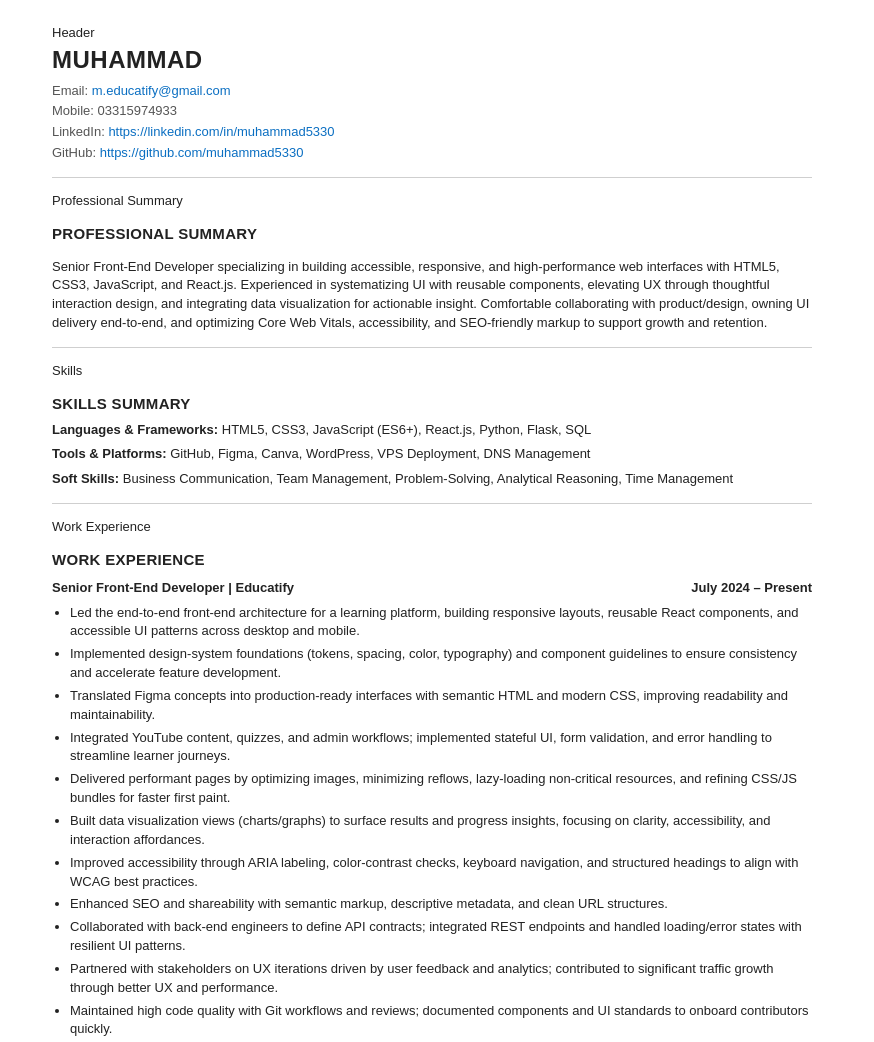
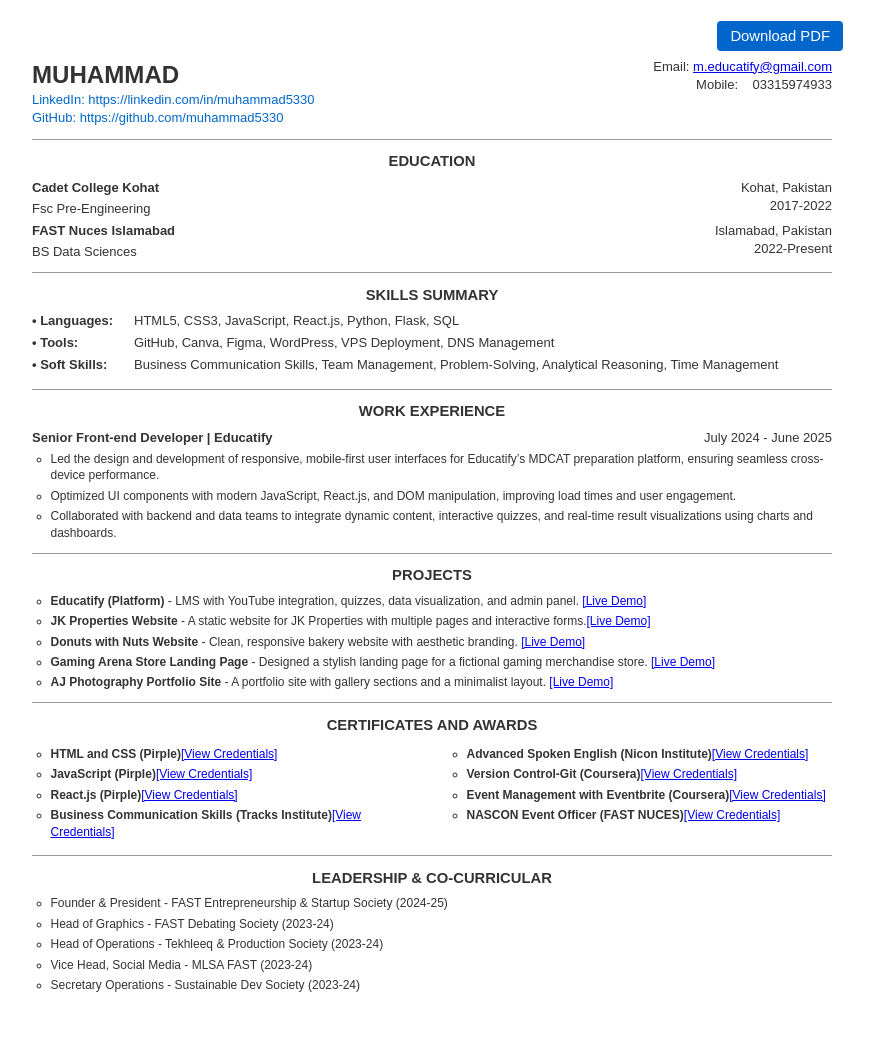
Before and after one commit to muhammad5330/myresume, a plain HTML site: page index.html in a window 1280 px wide. Shown: the top 1042 px of the page, without its empty margins (208-1082 px from the left). Drawn offline with Linux system fonts and the light colour scheme.

Commit message:
updated the last resume

```diff
--- a/index.html
+++ b/index.html
@@ -1,280 +1,390 @@
 <!DOCTYPE html>
 <html lang="en">
 <head>
-  <meta charset="UTF-8" />
-  <meta name="viewport" content="width=device-width, initial-scale=1.0"/>
-  <title>Muhammad — Front-End Developer Resume</title>
+    <meta charset="UTF-8">
+    <meta name="viewport" content="width=device-width, initial-scale=1.0">
+    <title>Professional Resume</title>
+    <!-- Add html2pdf.js library -->
+    <script src="https://cdnjs.cloudflare.com/ajax/libs/html2pdf.js/0.10.1/html2pdf.bundle.min.js"></script>
     <style>
-    /* Base */
-    :root {
-      --text: #222;
-      --muted: #555;
-      --accent: #0b6fc2;
-      --border: #cfcfcf;
-    }
-    * { box-sizing: border-box; }
-    html, body {
-      padding: 0;
+        body {
+            font-family: Arial, sans-serif;
+            color: #333;
+            line-height: 1.39;
             margin: 0;
-      background: #fff;
-      color: var(--text);
-      font-family: Arial, Helvetica, sans-serif;
-      line-height: 1.45;
-      font-size: 13px;
+            padding: 13.4px;
+            font-size: 13px; /* Increased by 3% from 12.6px */
         }
 
-    /* Layout */
-    .resume {
+        .resume-container {
             max-width: 800px;
             margin: 0 auto;
-      padding: 24px 20px;
-    }
-    .divider {
-      border-top: 1px solid var(--border);
-      margin: 14px 0;
+            padding: 18.5px; /* Increased by 3% from 18px */
+            position: relative;
         }
 
-    /* Header */
-    header {
-      display: block;
-      margin-bottom: 8px;
-      text-align: left;
-    }
-    .name {
-      font-size: 24px;
-      font-weight: 700;
-      letter-spacing: 0.5px;
-      text-transform: uppercase;
-      margin: 0 0 4px 0;
-    }
-    .contact {
-      font-size: 13px;
-      color: var(--muted);
-    }
-    .contact a {
-      color: var(--accent);
-      text-decoration: none;
-      word-break: break-all;
-    }
-    .contact a:hover { text-decoration: underline; }
-    .contact-line { margin: 2px 0; }
-
-    /* Sections */
-    .section-title {
-      font-weight: 700;
-      text-transform: uppercase;
-      text-align: left;
-      font-size: 15px;
-      margin: 12px 0 6px 0;
-      letter-spacing: 0.3px;
+        .download-btn {
+            position: absolute;
+            top: 7.2px;
+            right: 7.2px;
+            background-color: #0066cc;
+            color: white;
+            border: none;
+            padding: 7.2px 13.4px;
+            border-radius: 4px;
+            cursor: pointer;
+            font-size: 14.8px; /* Increased by 3% from 14.4px */
+            transition: background-color 0.3s;
+            z-index: 100;
         }
 
-    /* Lists */
-    ul {
-      margin: 6px 0;
-      padding-left: 18px;
-    }
-    li {
-      margin: 4px 0;
+        .download-btn:hover {
+            background-color: #004c99;
         }
 
-    /* Entries */
-    .item { margin: 8px 0; }
-    .item-header {
+        .header {
+            display: flex;
+            justify-content: space-between;
+            margin-bottom: 11.3px; /* Increased by 3% from 11px */
+            margin-top: 25.8px; /* Increased by 3% from 25px */
+        }
+
+        .name {
+            font-size: 24.1px; /* Increased by 3% from 23.4px */
+            font-weight: bold;
+            text-transform: uppercase;
+        }
+
+        .contact-info {
+            text-align: right;
+            font-size: 13px; /* Increased by 3% from 12.6px */
+        }
+
+        .links {
+            font-size: 13px; /* Increased by 3% from 12.6px */
+        }
+
+        .links a {
+            color: #0066cc;
+            text-decoration: none;
+        }
+
+        .links a:hover {
+            text-decoration: underline;
+        }
+
+        .section-title {
+            font-weight: bold;
+            text-transform: uppercase;
+            margin-top: 11.3px; /* Increased by 3% from 11px */
+            margin-bottom: 7.2px; /* Increased by 3% from 7px */
+            text-align: center;
+            font-size: 14.8px; /* Increased by 3% from 14.4px */
+        }
+
+        .education, .experience, .projects, .certificates, .leadership {
+            margin-bottom: 11.3px; /* Increased by 3% from 11px */
+        }
+
+        .education-item, .experience-item, .project-item, .certificate-item {
+            margin-bottom: 4.6px; /* Increased by 3% from 4.5px */
+        }
+
+        .education-header, .experience-header, .project-header, .certificate-header {
+            display: flex;
+            justify-content: space-between;
+            font-size: 13px; /* Increased by 3% from 12.6px */
+        }
+
+        .institution, .position, .project-name, .certificate-name {
+            font-weight: bold;
+            font-size: 13px; /* Increased by 3% from 12.6px */
+        }
+
+        .degree, .company, .project-description, .certificate-description {
+            margin-top: 2.8px; /* Increased by 3% from 2.7px */
+        }
+
+        .location {
+            text-align: right;
+        }
+
+        .date {
+            text-align: right;
+        }
+
+        .divider {
+            border-top: 1px solid #999;
+            margin: 11.3px 0; /* Increased by 3% from 11px */
+        }
+
+        .skills {
+            margin-bottom: 11.3px; /* Increased by 3% from 11px */
+        }
+
+        .skills-list {
+            display: flex;
+            flex-wrap: wrap;
+        }
+
+        .skill-category {
+            font-weight: bold;
+            margin-right: 4.6px; /* Increased by 3% from 4.5px */
+        }
+
+        ul {
+            margin-top: 3.7px; /* Increased by 3% from 3.6px */
+            margin-bottom: 3.7px; /* Increased by 3% from 3.6px */
+            padding-left: 18.5px; /* Increased by 3% from 18px */
+        }
+
+        li {
+            margin-bottom: 3.7px; /* Increased by 3% from 3.6px */
+            font-size: 12px; /* Increased by 3% from 11.7px */
+            line-height: 1.39; /* Increased by 3% from 1.35 */
+        }
+
+        .bullet-circle {
+            list-style-type: circle;
+        }
+
+        .skills-item {
+            display: flex;
+            align-items: flex-start;
+            margin-bottom: 3.7px; /* Increased by 3% from 3.6px */
+            font-size: 13px; /* Increased by 3% from 12.6px */
+        }
+
+        .skills-label {
+            font-weight: bold;
+            min-width: 102px; /* Increased by 3% from 99px */
+        }
+
+        .watermark {
+            position: absolute;
+            bottom: 7.2px;
+            right: 7.2px;
+            opacity: 0.5;
+            font-size: 11.1px; /* Increased by 3% from 10.8px */
+        }
+
+        @media print {
+            .download-btn {
+                display: none;
+            }
+
+            body {
+                margin: 0;
+                padding: 0;
+            }
+
+            .resume-container {
+                padding: 13.9px; /* Increased by 3% from 13.5px */
+            }
+        }
+
+        /* Compact layout for projects and certificates */
+        .project-content, .certificate-content {
+            display: flex;
+            flex-direction: column;
+        }
+
+        /* Two-column layout for skills */
+        .skills-container {
             display: flex;
             flex-wrap: wrap;
             justify-content: space-between;
-      gap: 6px 12px;
-      font-size: 13px;
-      font-weight: 700;
-    }
-    .item-sub {
-      display: flex;
-      flex-wrap: wrap;
-      justify-content: space-between;
-      gap: 6px 12px;
-      color: var(--muted);
-      font-size: 13px;
-      margin-top: 2px;
-    }
-    .left, .right { display: inline-block; }
-    .right { text-align: right; }
-
-    /* Skills */
-    .skills-list { margin-top: 4px; }
-    .skill-group { margin: 6px 0; }
-    .skill-label {
-      font-weight: 700;
-      display: inline;
-    }
-    .skill-content {
-      display: inline;
         }
 
-    /* Links inline */
-    .inline-link {
-      color: var(--accent);
-      text-decoration: none;
-      white-space: nowrap;
+        .skills-column {
+            width: 100%;
         }
-    .inline-link:hover { text-decoration: underline; }
 
-    /* Print */
-    @media print {
-      .resume {
-        padding: 18px;
+        /* Row layout for certificates and projects */
+        .certificates-list, .projects-list {
+            display: flex;
+            flex-direction: column;
         }
-      a.inline-link {
-        color: inherit;
-        text-decoration: underline;
+
+        /* Two-column layout for certificates */
+        .certificates-row {
+            display: flex;
+            justify-content: space-between;
         }
+
+        .certificates-column {
+            width: 48%;
         }
     </style>
 </head>
 <body>
-  <main class="resume" role="main">
-     Header
-    <header>
-      <h1 class="name">MUHAMMAD</h1>
-      <div class="contact">
-        <div class="contact-line">Email: <a href="mailto:m.educatify@gmail.com">m.educatify@gmail.com</a></div>
-        <div class="contact-line">Mobile: 03315974933</div>
-        <div class="contact-line">LinkedIn: <a href="https://linkedin.com/in/muhammad5330">https://linkedin.com/in/muhammad5330</a></div>
-        <div class="contact-line">GitHub: <a href="https://github.com/muhammad5330">https://github.com/muhammad5330</a></div>
+    <div class="resume-container" id="resume">
+        <!-- Download Button -->
+        <button class="download-btn" onclick="downloadPDF()">Download PDF</button>
+
+        <!-- Header Section -->
+        <div class="header">
+            <div>
+                <div class="name">MUHAMMAD</div>
+                <div class="links">
+                    <a href="#">LinkedIn: https://linkedin.com/in/muhammad5330</a><br>
+                    <a href="#">GitHub: https://github.com/muhammad5330</a>
                 </div>
-    </header>
+            </div>
+            <div class="contact-info">
+                <div>Email: <a href="mailto:m.educatify@gmail.com">m.educatify@gmail.com</a></div>
+                <div>Mobile: &nbsp;&nbsp;&nbsp;03315974933</div>
+            </div>
+        </div>
 
         <div class="divider"></div>
 
-     Professional Summary
-    <section aria-labelledby="summary">
-      <h2 id="summary" class="section-title">Professional Summary</h2>
-      <p>
-        Senior Front‑End Developer specializing in building accessible, responsive, and high‑performance web interfaces with HTML5, CSS3, JavaScript, and React.js. Experienced in systematizing UI with reusable components, elevating UX through thoughtful interaction design, and integrating data visualization for actionable insight. Comfortable collaborating with product/design, owning UI delivery end‑to‑end, and optimizing Core Web Vitals, accessibility, and SEO‑friendly markup to support growth and retention.
-      </p>
-    </section>
+        <!-- Education Section -->
+        <div class="education">
+            <div class="section-title">EDUCATION</div>
+            <div class="education-item">
+                <div class="education-header">
+                    <div class="institution">Cadet College Kohat</div>
+                    <div class="location">Kohat, Pakistan</div>
+                </div>
+                <div class="education-header">
+                    <div class="degree">Fsc Pre-Engineering</div>
+                    <div class="date">2017-2022</div>
+                </div>
+            </div>
+            <div class="education-item">
+                <div class="education-header">
+                    <div class="institution">FAST Nuces Islamabad</div>
+                    <div class="location">Islamabad, Pakistan</div>
+                </div>
+                <div class="education-header">
+                    <div class="degree">BS Data Sciences</div>
+                    <div class="date">2022-Present</div>
+                </div>
+            </div>
+        </div>
 
         <div class="divider"></div>
 
-     Skills
-    <section aria-labelledby="skills">
-      <h2 id="skills" class="section-title">Skills Summary</h2>
-      <div class="skills-list">
-        <div class="skill-group">
-          <span class="skill-label">Languages & Frameworks: </span>
-          <span class="skill-content">HTML5, CSS3, JavaScript (ES6+), React.js, Python, Flask, SQL</span>
+        <!-- Skills Section -->
+        <div class="skills">
+            <div class="section-title">SKILLS SUMMARY</div>
+            <div class="skills-container">
+                <div class="skills-column">
+                    <div class="skills-item">
+                        <div class="skills-label">• Languages:</div>
+                        <div>HTML5, CSS3, JavaScript, React.js, Python, Flask, SQL</div>
                     </div>
-        <div class="skill-group">
-          <span class="skill-label">Tools & Platforms: </span>
-          <span class="skill-content">GitHub, Figma, Canva, WordPress, VPS Deployment, DNS Management</span>
+
+                    <div class="skills-item">
+                        <div class="skills-label">• Tools:</div>
+                        <div>GitHub, Canva, Figma, WordPress, VPS Deployment, DNS Management</div>
                     </div>
-        <div class="skill-group">
-          <span class="skill-label">Soft Skills: </span>
-          <span class="skill-content">Business Communication, Team Management, Problem‑Solving, Analytical Reasoning, Time Management</span>
+
+                    <div class="skills-item">
+                        <div class="skills-label">• Soft Skills:</div>
+                        <div>Business Communication Skills, Team Management, Problem-Solving, Analytical Reasoning, Time Management</div>
                     </div>
                 </div>
-    </section>
+            </div>
+        </div>
 
         <div class="divider"></div>
 
-     Work Experience
-    <section aria-labelledby="experience">
-      <h2 id="experience" class="section-title">Work Experience</h2>
-
-      <div class="item">
-        <div class="item-header">
-          <div class="left">Senior Front‑End Developer | Educatify</div>
-          <div class="right">July 2024 – Present</div>
+        <!-- Work Experience Section -->
+        <div class="experience">
+            <div class="section-title">WORK EXPERIENCE</div>
+            <div class="experience-item">
+                <div class="experience-header">
+                    <div class="position">Senior Front-end Developer | Educatify</div>
+                    <div class="date">July 2024 - June 2025</div>
                 </div>
-        <ul>
-          <li>Led the end‑to‑end front‑end architecture for a learning platform, building responsive layouts, reusable React components, and accessible UI patterns across desktop and mobile.</li>
-          <li>Implemented design‑system foundations (tokens, spacing, color, typography) and component guidelines to ensure consistency and accelerate feature development.</li>
-          <li>Translated Figma concepts into production‑ready interfaces with semantic HTML and modern CSS, improving readability and maintainability.</li>
-          <li>Integrated YouTube content, quizzes, and admin workflows; implemented stateful UI, form validation, and error handling to streamline learner journeys.</li>
-          <li>Delivered performant pages by optimizing images, minimizing reflows, lazy‑loading non‑critical resources, and refining CSS/JS bundles for faster first paint.</li>
-          <li>Built data visualization views (charts/graphs) to surface results and progress insights, focusing on clarity, accessibility, and interaction affordances.</li>
-          <li>Improved accessibility through ARIA labeling, color‑contrast checks, keyboard navigation, and structured headings to align with WCAG best practices.</li>
-          <li>Enhanced SEO and shareability with semantic markup, descriptive metadata, and clean URL structures.</li>
-          <li>Collaborated with back‑end engineers to define API contracts; integrated REST endpoints and handled loading/error states with resilient UI patterns.</li>
-          <li>Partnered with stakeholders on UX iterations driven by user feedback and analytics; contributed to significant traffic growth through better UX and performance.</li>
-          <li>Maintained high code quality with Git workflows and reviews; documented components and UI standards to onboard contributors quickly.</li>
+                <ul class="bullet-circle">
+                    <li>Led the design and development of responsive, mobile-first user interfaces for Educatify’s MDCAT preparation platform, ensuring seamless cross-device performance.</li>
+                    <li>Optimized UI components with modern JavaScript, React.js, and DOM manipulation, improving load times and user engagement.</li>
+                    <li>Collaborated with backend and data teams to integrate dynamic content, interactive quizzes, and real-time result visualizations using charts and dashboards.</li>
                 </ul>
             </div>
-    </section>
+        </div>
 
         <div class="divider"></div>
 
-     Projects
-    <section aria-labelledby="projects">
-      <h2 id="projects" class="section-title">Projects</h2>
-      <ul>
-        <li><strong>Educatify (Platform)</strong> — LMS with YouTube integration, quizzes, data visualization, and admin panel. <a class="inline-link" href="https://educatify.pk/">[Live Demo]</a></li>
-        <li><strong>JK Properties Website</strong> — Static website with multi‑page structure and interactive forms. <a class="inline-link" href="https://jkpropertiesabandon.netlify.app/">[Live Demo]</a></li>
-        <li><strong>Donuts with Nuts Website</strong> — Clean, responsive bakery website with aesthetic branding. <a class="inline-link" href="https://donutswithnuts.netlify.app/">[Live Demo]</a></li>
-        <li><strong>Gaming Arena Store Landing Page</strong> — Stylish landing page for a fictional gaming merchandise store. <a class="inline-link" href="https://gamingarenastore.netlify.app/">[Live Demo]</a></li>
-        <li><strong>AJ Photography Portfolio Site</strong> — Portfolio with gallery sections and minimalist layout. <a class="inline-link" href="https://ajphotografy.netlify.app/">[Live Demo]</a></li>
+        <!-- Projects Section -->
+        <div class="projects">
+            <div class="section-title">PROJECTS</div>
+            <ul class="bullet-circle">
+                <li><strong>Educatify (Platform)</strong> - LMS with YouTube integration, quizzes, data visualization, and admin panel. <a href="https://educatify.pk/"><span>[Live Demo]</span></a></li>
+                <li><strong>JK Properties Website</strong> - A static website for JK Properties with multiple pages and interactive forms.<a href="https://jkpropertiesabandon.netlify.app/"><span>[Live Demo]</span></a></li>
+                <li><strong>Donuts with Nuts Website</strong> - Clean, responsive bakery website with aesthetic branding. <a href="https://donutswithnuts.netlify.app/"><span>[Live Demo]</span></a></li>
+                <li><strong>Gaming Arena Store Landing Page</strong> - Designed a stylish landing page for a fictional gaming merchandise store. <a href="https://gamingarenastore.netlify.app/"><span>[Live Demo]</span></a></li>
+                <li><strong>AJ Photography Portfolio Site</strong> - A portfolio site with gallery sections and a minimalist layout. <a href="https://ajphotografy.netlify.app/"><span>[Live Demo]</span></a></li>
             </ul>
-    </section>
+        </div>
 
         <div class="divider"></div>
 
-     Education
-    <section aria-labelledby="education">
-      <h2 id="education" class="section-title">Education</h2>
-
-      <div class="item">
-        <div class="item-header">
-          <div class="left">Cadet College Kohat</div>
-          <div class="right">Kohat, Pakistan</div>
+        <!-- Certificates Section -->
+        <div class="certificates">
+            <div class="section-title">CERTIFICATES AND AWARDS</div>
+            <div class="certificates-row">
+                <div class="certificates-column">
+                    <ul class="bullet-circle">
+                        <li><strong>HTML and CSS (Pirple)</strong><a href="https://drive.google.com/file/d/1tiyLVV9kk8RYCl2kQxnHEg3l4kvkY4tl/view?usp=drive_link"><span>[View Credentials]</span></a></li>
+                        <li><strong>JavaScript (Pirple)</strong><a href="https://drive.google.com/file/d/19ZKE8ckYG3-_v7KKT-btpGsDw44yW-8Y/view?usp=drive_link"><span>[View Credentials]</span></a></li>
+                        <li><strong>React.js (Pirple)</strong><a href="https://drive.google.com/file/d/1o_aG0sQA34opwXfkaoEUZOf-k4LkIdvd/view?usp=drive_link"><span>[View Credentials]</span></a></li>
+                        <li><strong>Business Communication Skills (Tracks Institute)</strong><a href="https://drive.google.com/file/d/1IW9VymvHW_aEKXR72CEax0jNhsw3DsTJ/view?usp=drive_link"><span>[View Credentials]</span></a></li>
+                    </ul>
                 </div>
-        <div class="item-sub">
-          <div class="left">FSc Pre‑Engineering</div>
-          <div class="right">2017–2022</div>
+                <div class="certificates-column">
+                    <ul class="bullet-circle">
+                        <li><strong>Advanced Spoken English (Nicon Institute)</strong><a href="https://drive.google.com/file/d/1IszBSL0x74IDlel3yhvIdebfOseTvr-n/view?usp=drive_link"><span>[View Credentials]</span></a></li>
+                        <li><strong>Version Control-Git (Coursera)</strong><a href="https://drive.google.com/file/d/1aVkc6diVLJnxbXLB1aVtnD1ek2mwZj2J/view?usp=drive_link"><span>[View Credentials]</span></a></li>
+                        <li><strong>Event Management with Eventbrite (Coursera)</strong><a href="https://drive.google.com/file/d/1XSUWw2o1cO1C6VacaeXMn0Nm7FKxxq2h/view?usp=drive_link"><span>[View Credentials]</span></a></li>
+                        <li><strong>NASCON Event Officer (FAST NUCES)</strong><a href="https://drive.google.com/file/d/1J7aPq5xRq41YanHwzzSYGv-syCyO94VU/view?usp=drive_link"><span>[View Credentials]</span></a></li>
+                    </ul>
+                </div>
             </div>
         </div>
 
-      <div class="item">
-        <div class="item-header">
-          <div class="left">FAST NUCES Islamabad</div>
-          <div class="right">Islamabad, Pakistan</div>
-        </div>
-        <div class="item-sub">
-          <div class="left">BS Data Sciences</div>
-          <div class="right">2022–Present</div>
+        <div class="divider"></div>
+
+        <!-- Leadership Section -->
+        <div class="leadership">
+            <div class="section-title">LEADERSHIP & CO-CURRICULAR</div>
+            <ul class="bullet-circle">
+                <li>Founder & President - FAST Entrepreneurship & Startup Society (2024-25)</li>
+                <li>Head of Graphics - FAST Debating Society (2023-24)</li>
+                <li>Head of Operations - Tekhleeq & Production Society (2023-24)</li>
+                <li>Vice Head, Social Media - MLSA FAST (2023-24)</li>
+                <li>Secretary Operations - Sustainable Dev Society (2023-24)</li>
+            </ul>
         </div>
     </div>
-    </section>
 
-    <div class="divider"></div>
+    <script>
+        function downloadPDF() {
+            // Hide the download button temporarily for the PDF
+            const downloadBtn = document.querySelector('.download-btn');
+            downloadBtn.style.display = 'none';
 
-     Certificates & Awards
-    <section aria-labelledby="certs">
-      <h2 id="certs" class="section-title">Certificates and Awards</h2>
-      <ul>
-        <li><strong>HTML and CSS (Pirple)</strong> <a class="inline-link" href="https://drive.google.com/file/d/1tiyLVV9kk8RYCl2kQxnHEg3l4kvkY4tl/view?usp=drive_link">[View Credentials]</a></li>
-        <li><strong>JavaScript (Pirple)</strong> <a class="inline-link" href="https://drive.google.com/file/d/19ZKE8ckYG3-_v7KKT-btpGsDw44yW-8Y/view?usp=drive_link">[View Credentials]</a></li>
-        <li><strong>React.js (Pirple)</strong> <a class="inline-link" href="https://drive.google.com/file/d/1o_aG0sQA34opwXfkaoEUZOf-k4LkIdvd/view?usp=drive_link">[View Credentials]</a></li>
-        <li><strong>Business Communication Skills (Tracks Institute)</strong> <a class="inline-link" href="https://drive.google.com/file/d/1IW9VymvHW_aEKXR72CEax0jNhsw3DsTJ/view?usp=drive_link">[View Credentials]</a></li>
-        <li><strong>Advanced Spoken English (Nicon Institute)</strong> <a class="inline-link" href="https://drive.google.com/file/d/1IszBSL0x74IDlel3yhvIdebfOseTvr-n/view?usp=drive_link">[View Credentials]</a></li>
-        <li><strong>Version Control — Git (Coursera)</strong> <a class="inline-link" href="https://drive.google.com/file/d/1aVkc6diVLJnxbXLB1aVtnD1ek2mwZj2J/view?usp=drive_link">[View Credentials]</a></li>
-        <li><strong>Event Management with Eventbrite (Coursera)</strong> <a class="inline-link" href="https://drive.google.com/file/d/1XSUWw2o1cO1C6VacaeXMn0Nm7FKxxq2h/view?usp=drive_link">[View Credentials]</a></li>
-        <li><strong>NASCON Event Officer (FAST NUCES)</strong> <a class="inline-link" href="https://drive.google.com/file/d/1J7aPq5xRq41YanHwzzSYGv-syCyO94VU/view?usp=drive_link">[View Credentials]</a></li>
-      </ul>
-    </section>
+            // Options for the PDF
+            const options = {
+                margin: [4.4, 4.4, 4.4, 4.4], // Slightly decreased from 4.5mm
+                filename: 'resume.pdf',
+                image: { type: 'jpeg', quality: 0.98 },
+                html2canvas: { scale: 2 },
+                jsPDF: { unit: 'mm', format: 'a4', orientation: 'portrait' }
+            };
 
-    <div class="divider"></div>
+            // Get the resume element
+            const element = document.getElementById('resume');
 
-     Leadership
-    <section aria-labelledby="leadership">
-      <h2 id="leadership" class="section-title">Leadership & Co‑Curricular</h2>
-      <ul>
-        <li>Founder & President — FAST Entrepreneurship & Startup Society (2024–25)</li>
-        <li>Head of Graphics — FAST Debating Society (2023–24)</li>
-        <li>Head of Operations — Tekhleeq & Production Society (2023–24)</li>
-        <li>Vice Head, Social Media — MLSA FAST (2023–24)</li>
-        <li>Secretary Operations — Sustainable Dev Society (2023–24)</li>
-      </ul>
-    </section>
-  </main>
+            // Generate the PDF
+            html2pdf().from(element).set(options).save().then(() => {
+                // Show the download button again after PDF is generated
+                downloadBtn.style.display = 'block';
+            });
+        }
+    </script>
 </body>
 </html>
```
Lines whose indentation alone changed are shown as unchanged.
